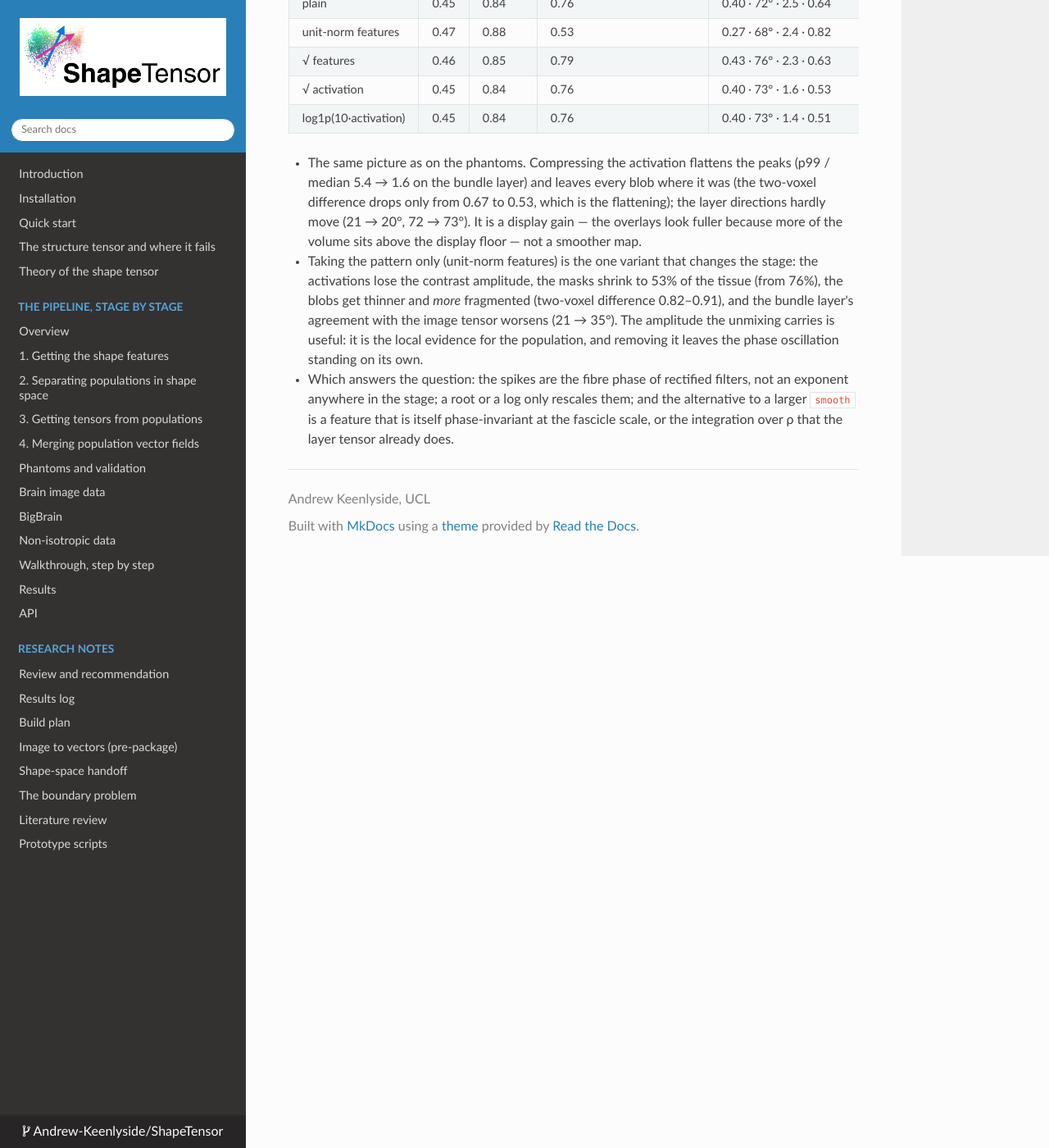
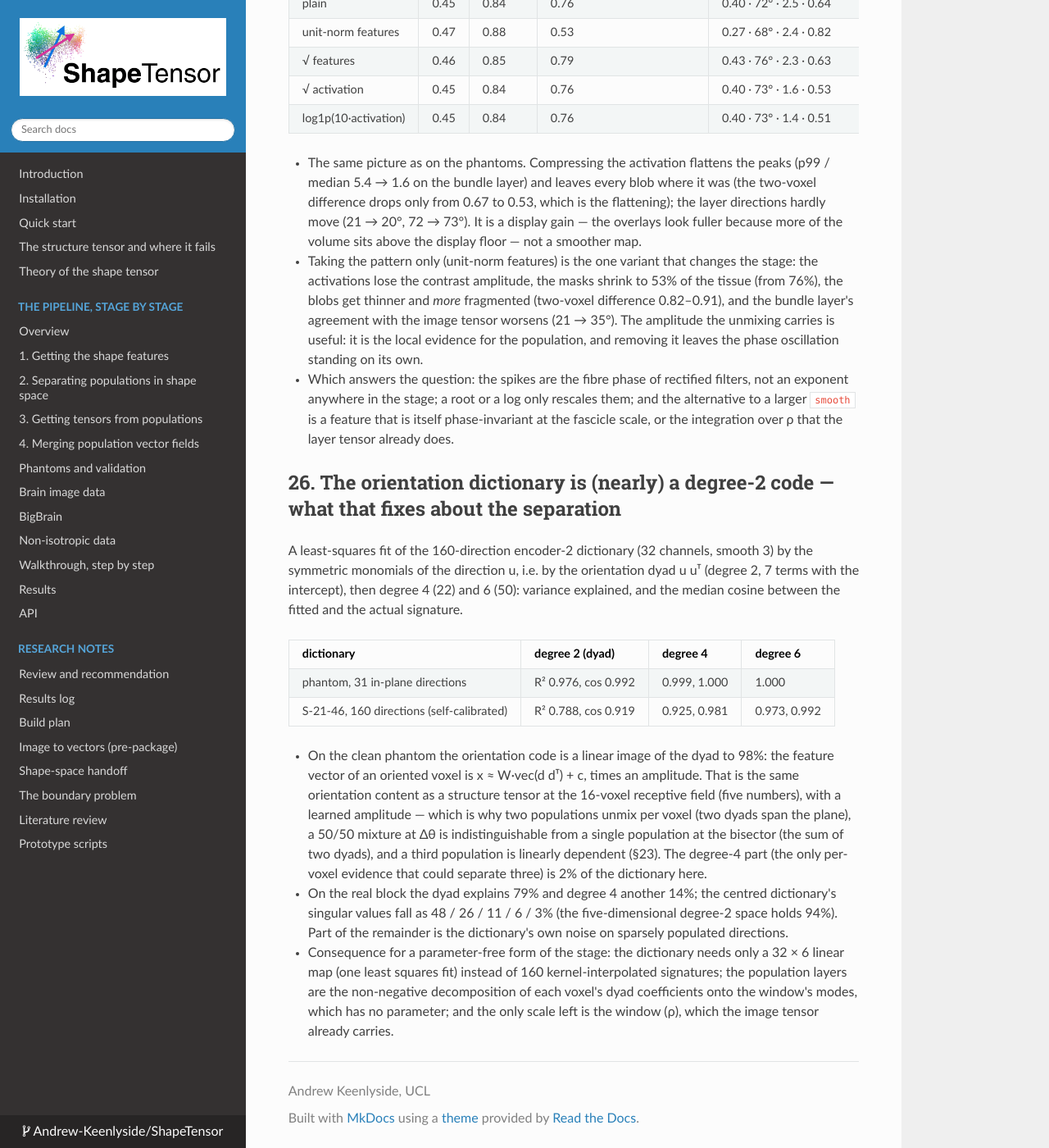
Before and after one commit to Andrew-Keenlyside/ShapeTensor, an MkDocs documentation site: the page built from docs/TCA_FIELD_RESULTS.md, in a window 1280 px wide and 1400 px high, scrolled down 25021 px. Shown: the whole window at 82% size. Built offline with MkDocs 1.6.1, drawn with Linux system fonts in a browser that asks for light colours; nearby versions of some CDN libraries.

Commit message:
Results log §26: the encoder-2 orientation dictionary is a degree-2 (dyad) code to 98% on the phantom, 79% (92% with degree 4) on the real block

```diff
--- a/docs/TCA_FIELD_RESULTS.md
+++ b/docs/TCA_FIELD_RESULTS.md
@@ -824,3 +824,29 @@ On the real block (S-21-46 192³, two populations, smooth 3; `transform_real_S21
 - Which answers the question: the spikes are the fibre phase of rectified filters, not an exponent anywhere in the
   stage; a root or a log only rescales them; and the alternative to a larger `smooth` is a feature that is itself
   phase-invariant at the fascicle scale, or the integration over ρ that the layer tensor already does.
+
+
+## 26. The orientation dictionary is (nearly) a degree-2 code — what that fixes about the separation
+
+A least-squares fit of the 160-direction encoder-2 dictionary (32 channels, smooth 3) by the symmetric monomials of
+the direction u, i.e. by the orientation dyad u uᵀ (degree 2, 7 terms with the intercept), then degree 4 (22) and 6
+(50): variance explained, and the median cosine between the fitted and the actual signature.
+
+| dictionary | degree 2 (dyad) | degree 4 | degree 6 |
+|---|---|---|---|
+| phantom, 31 in-plane directions | R² 0.976, cos 0.992 | 0.999, 1.000 | 1.000 |
+| S-21-46, 160 directions (self-calibrated) | R² 0.788, cos 0.919 | 0.925, 0.981 | 0.973, 0.992 |
+
+- On the clean phantom the orientation code is a linear image of the dyad to 98%: the feature vector of an oriented
+  voxel is x ≈ W·vec(d dᵀ) + c, times an amplitude. That is the same orientation content as a structure tensor at
+  the 16-voxel receptive field (five numbers), with a learned amplitude — which is why two populations unmix per
+  voxel (two dyads span the plane), a 50/50 mixture at Δθ is indistinguishable from a single population at the
+  bisector (the sum of two dyads), and a third population is linearly dependent (§23). The degree-4 part (the only
+  per-voxel evidence that could separate three) is 2% of the dictionary here.
+- On the real block the dyad explains 79% and degree 4 another 14%; the centred dictionary's singular values fall
+  as 48 / 26 / 11 / 6 / 3% (the five-dimensional degree-2 space holds 94%). Part of the remainder is the
+  dictionary's own noise on sparsely populated directions.
+- Consequence for a parameter-free form of the stage: the dictionary needs only a 32 × 6 linear map (one least
+  squares fit) instead of 160 kernel-interpolated signatures; the population layers are the non-negative
+  decomposition of each voxel's dyad coefficients onto the window's modes, which has no parameter; and the only
+  scale left is the window (ρ), which the image tensor already carries.
```
